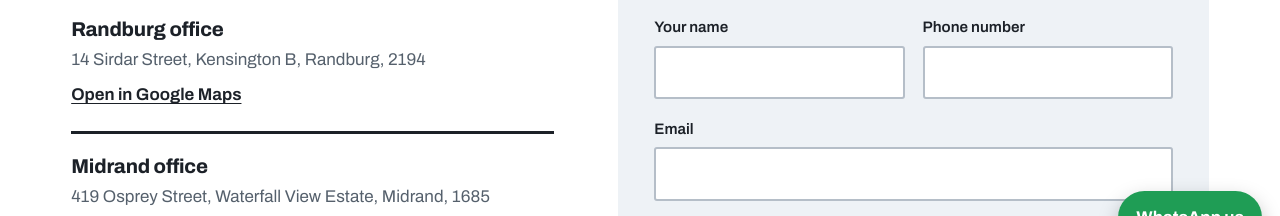
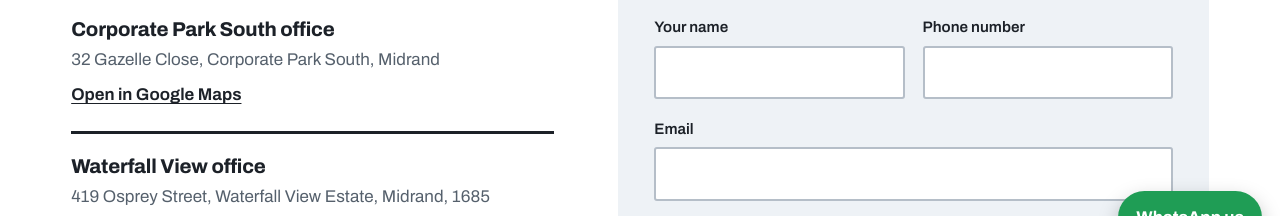
Before and after one commit to bedhilltradingcc/bedhilltradingcc.github.io, a plain HTML site: page contact.html in a window 1280 px wide. Shown: the part 538-754 px from the top of the page. Drawn offline with Linux system fonts and the light colour scheme.

Commit message:
Add files via upload

```diff
--- a/contact.html
+++ b/contact.html
@@ -4,7 +4,7 @@
 <meta charset="utf-8">
 <meta name="viewport" content="width=device-width, initial-scale=1">
 <title>Contact | Bedhill Trading CC</title>
-<meta name="description" content="Contact Bedhill Trading CC in Randburg and Midrand. Call 071 245 5112 or request a quote online.">
+<meta name="description" content="Contact Bedhill Trading CC in Midrand. Call 071 245 5112 or request a quote online.">
 <link rel="preconnect" href="https://fonts.googleapis.com">
 <link rel="preconnect" href="https://fonts.gstatic.com" crossorigin>
 <link href="https://fonts.googleapis.com/css2?family=Archivo:wdth,wght@62..125,400..900&display=swap" rel="stylesheet">
@@ -39,12 +39,12 @@
     <div>
       <h2>Our offices</h2>
       <div class="office">
-        <h3>Randburg office</h3>
-        <address>14 Sirdar Street, Kensington B, Randburg, 2194</address>
-        <a href="https://www.google.com/maps/search/?api=1&query=14+Sirdar+Street+Kensington+B+Randburg" target="_blank" rel="noopener">Open in Google Maps</a>
+        <h3>Corporate Park South office</h3>
+        <address>32 Gazelle Close, Corporate Park South, Midrand</address>
+        <a href="https://www.google.com/maps/search/?api=1&query=32+Gazelle+Close+Corporate+Park+South+Midrand" target="_blank" rel="noopener">Open in Google Maps</a>
       </div>
       <div class="office">
-        <h3>Midrand office</h3>
+        <h3>Waterfall View office</h3>
         <address>419 Osprey Street, Waterfall View Estate, Midrand, 1685</address>
         <a href="https://www.google.com/maps/search/?api=1&query=Osprey+Street+Waterfall+View+Estate+Midrand" target="_blank" rel="noopener">Open in Google Maps</a>
       </div>
```
Also changed, not shown: index.html (+1 -1 lines).
